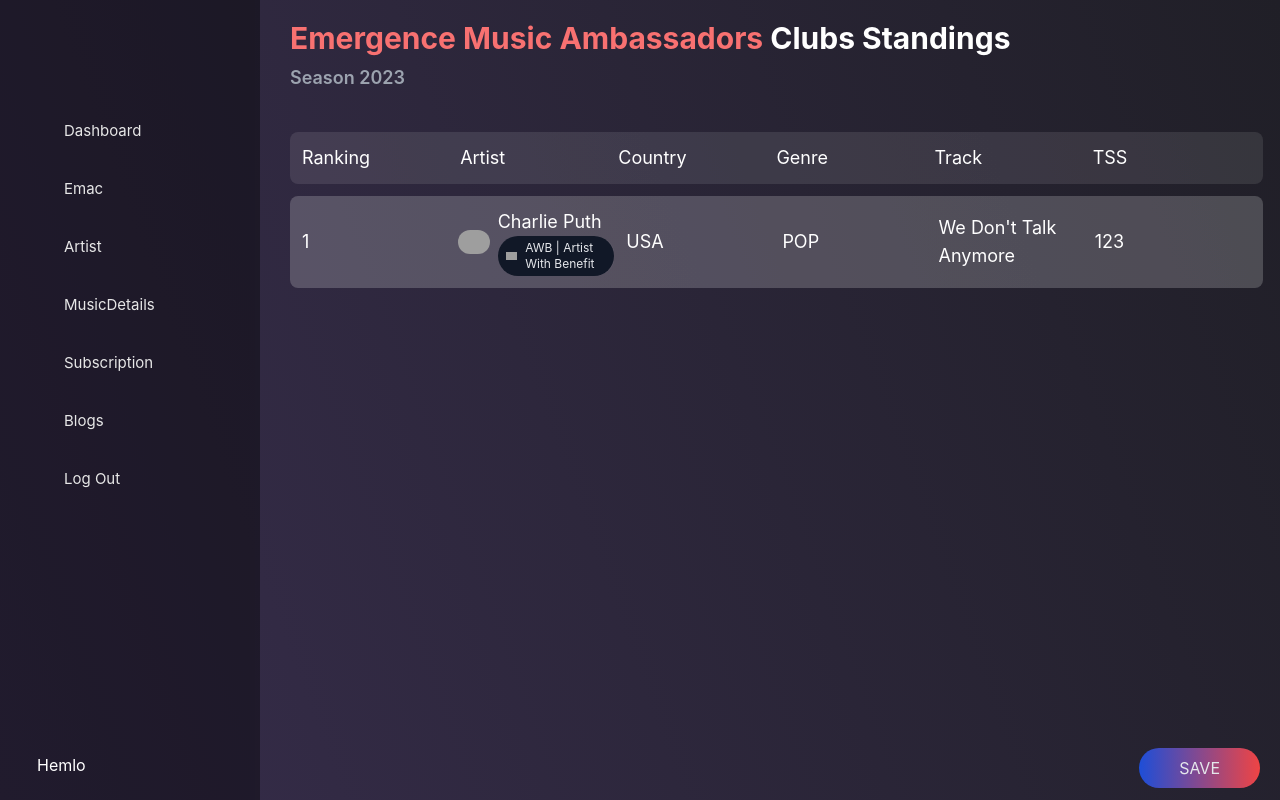
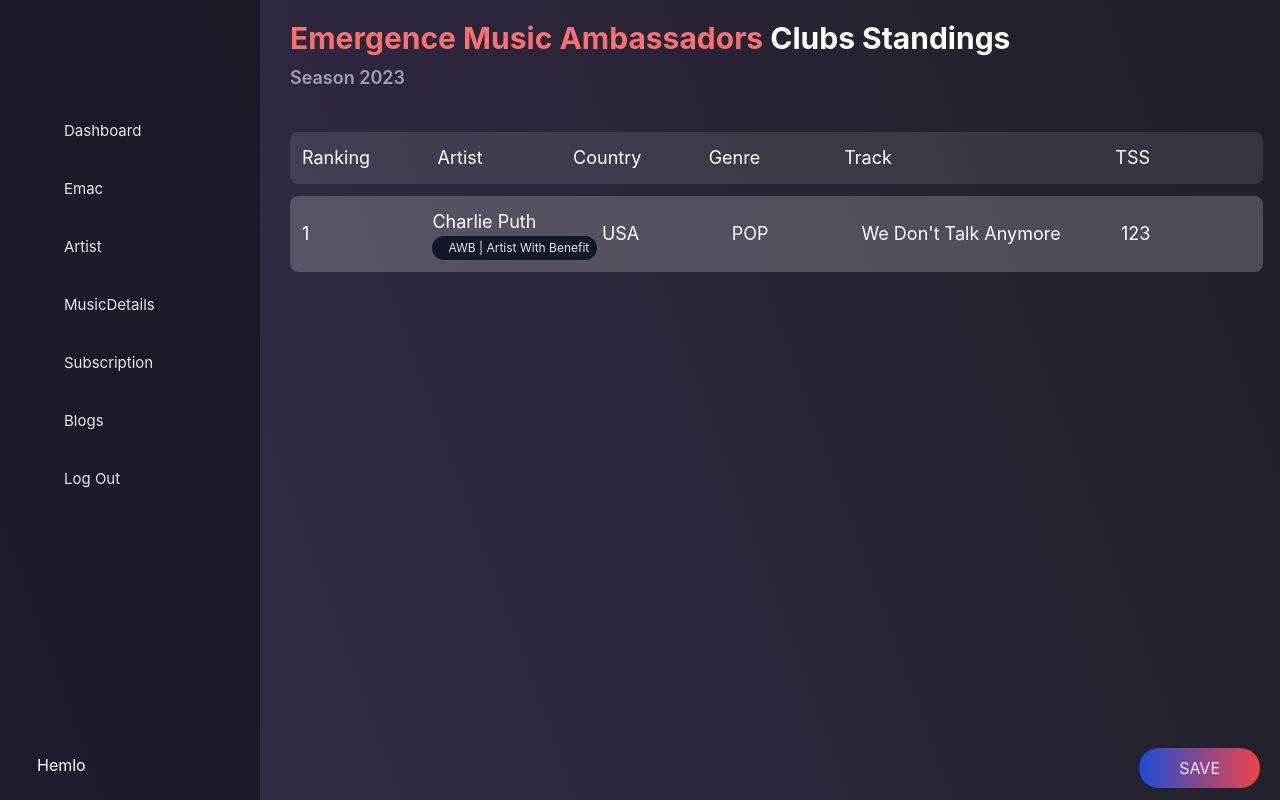
Before and after one commit to divyesh123-jain/Musicapp, a Next.js app: page /EMAC in a window 1280 px wide. Built offline with nearby package versions, Linux system fonts and the light colour scheme; grey boxes are pictures that could not be loaded.

Commit message:
emac changes

```diff
--- a/pages/EMAC.js
+++ b/pages/EMAC.js
@@ -7,24 +7,23 @@
       <div className="md:ml-[270px] min-h-[100vh] text-white p-5">
         <div>
           <div className="text-3xl text-white font-bold">
-            <span className="text-red-400 to">Emergence Music Ambassadors</span>{" "}
-            Clubs Standings
+            <span className="text-red-400 to">Emergence Music Ambassadors</span> Clubs Standings
           </div>
           <div className="text-gray-400 mt-2 text-lg font-semibold">
             Season 2023
           </div>
         </div>
 
-        <div className="mt-10 ">
-          <div className="flex text-white justify-between items-center backdrop-opacity-25 bg-white/10 border-white/40  rounded-lg w-[76vw] text-lg p-3 mt-3">
+        <div className="mt-10">
+          <div className="flex text-white justify-between items-center backdrop-opacity-25 bg-white/10 border-white/40 rounded-lg w-full md:w-[76vw] text-lg p-3 mt-3">
             <div className="w-1/6">Ranking</div>
             <div className="w-1/6">Artist</div>
             <div className="w-1/6">Country</div>
             <div className="w-1/6">Genre</div>
-            <div className="w-1/6">Track</div>
+            <div className="w-2/6">Track</div>
             <div className="w-1/6">TSS</div>
           </div>
-          <div className="flex text-white justify-between items-center backdrop-opacity-25 bg-white/20  rounded-lg w-[76vw] text-lg p-3 mt-3">
+          <div className="flex text-white justify-between items-center backdrop-opacity-25 bg-white/20 rounded-lg w-full md:w-[76vw] text-lg p-3 mt-3">
             <div className="w-1/6">1</div>
             <div className="w-1/6 flex justify-center items-center space-x-2">
               <div>
@@ -47,14 +46,14 @@
                         rounded-lg
                       />
                     </div>
-                    <div className="">AWB | Artist With Benefit</div>
+                    <div className="whitespace-nowrap">AWB | Artist With Benefit</div>
                   </div>
                 </div>
               </div>
             </div>
             <div className="w-1/6 ml-3">USA</div>
             <div className="w-1/6">POP</div>
-            <div className="w-1/6">We Don&apos;t Talk Anymore</div>
+            <div className="w-2/6 overflow-hidden">We Don&apos;t Talk Anymore</div>
             <div className="w-1/6">123</div>
           </div>
         </div>
```
